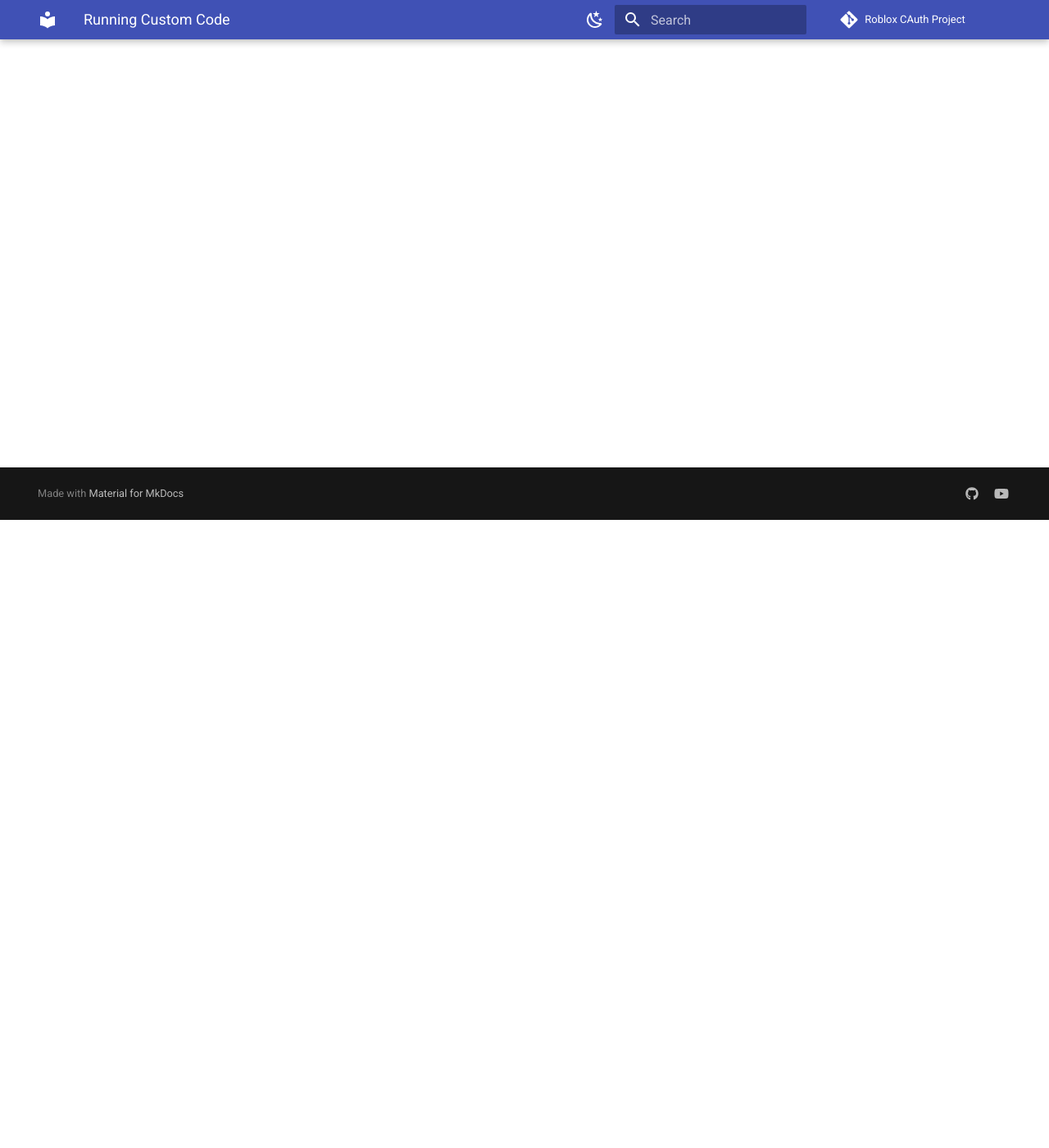
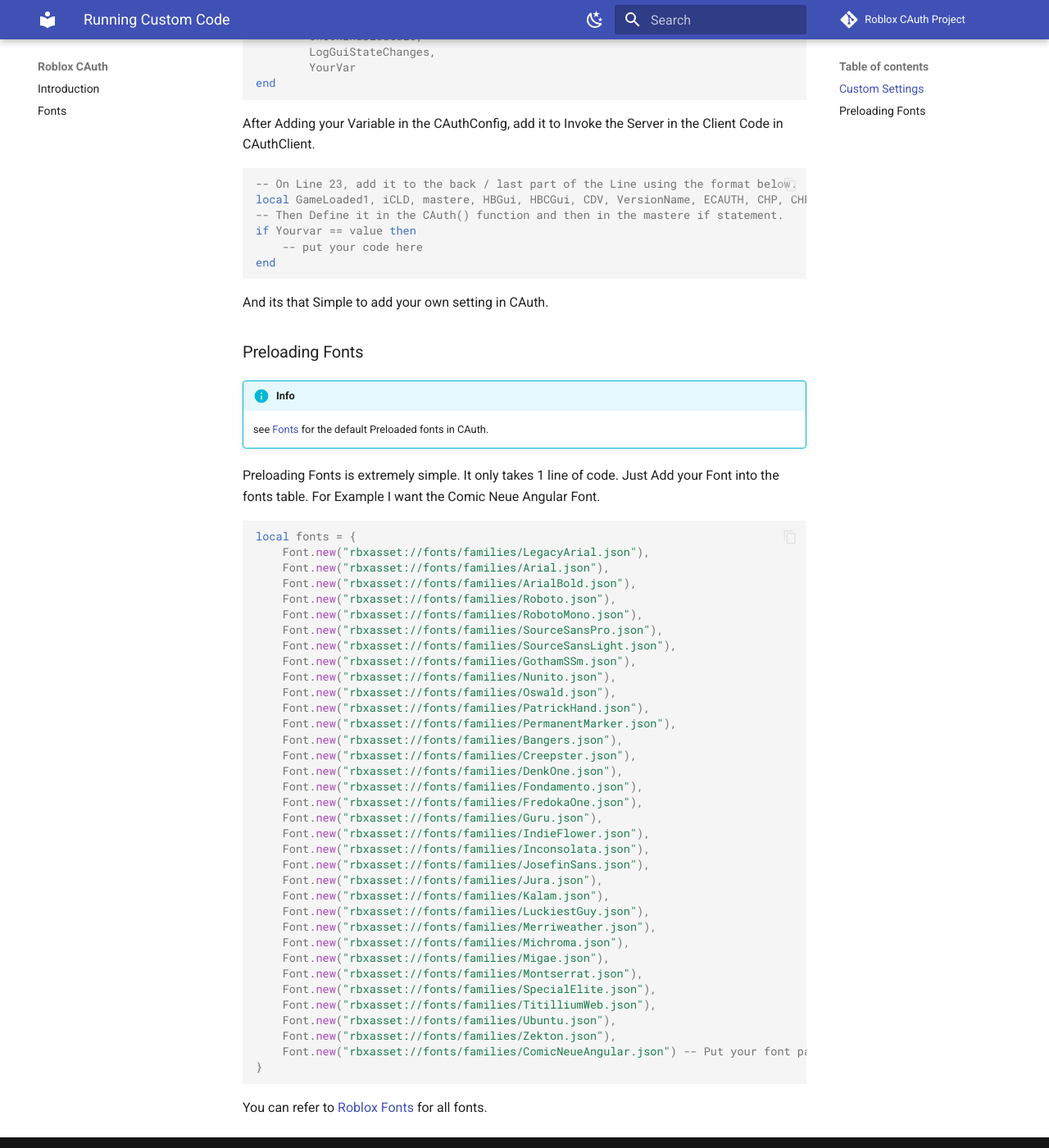
Before and after one commit to LegitCirtuitz/rblxcauth, an MkDocs documentation site: the page built from docs/customcode.md, in a window 1280 px wide and 1400 px high, scrolled down 766 px. Shown: the whole window at 82% size. Built offline with MkDocs 1.6.1 and Material for MkDocs 9.7.7, drawn with Linux system fonts in a browser that asks for light colours; comment, search, counter and statistics services are not loaded; some of the changed text lies outside the part shown.

Commit message:
Update customcode.md

````diff
--- a/docs/customcode.md
+++ b/docs/customcode.md
@@ -3,8 +3,87 @@
 !!! danger
     This Section Contains Information about Running Custom Code. DO NOT run code unless you know what you are doing.
 
-### Run Function
-You are able to make your custom ideas into CAuth. You can also run code in the Run Function Too.
+### Custom Settings
+In order to set a new custom setting, follow the steps below.
+Firstly, Add the Setting variable in CAuthConfig Located in ``ServersScriptService``.
+``` lua
+-- under settings, add your desired variable and define it.
+-- SETTINGS --
+YourVar = true/false
 
-### Usage of Variables
-This Project has a lot of usage of variables, expect to see many ``local`` variables and many ``local function`` code.
+-- Then add it to the return block of the OnServerInvoke block.
+
+GetStatusRF.OnServerInvoke = function(player)
+	return
+		GameLoad,
+		informCLData,
+		master,
+		HealthBarGui,
+		HealthbarName,
+		CheckDebugVersionGui,
+		VersionGui,
+		EnableCAUTH,
+		CauthHidePrint,
+		CauthHidePrintTime,
+		ShowGameDebug,
+		CheckEnabledGuis,
+		LogGuiStateChanges,
+        YourVar
+end
+```
+After Adding your Variable in the CAuthConfig, add it to Invoke the Server in the Client Code in CAuthClient.
+
+``` lua
+-- On Line 23, add it to the back / last part of the Line using the format below.
+local GameLoaded1, iCLD, mastere, HBGui, HBCGui, CDV, VersionName, ECAUTH, CHP, CHPT, ShowGD, CEG, LGSC, YourVar = GetStatusRF:InvokeServer()
+-- Then Define it in the CAuth() function and then in the mastere if statement.
+if Yourvar == value then
+    -- put your code here
+end
+```
+And its that Simple to add your own setting in CAuth.
+
+### Preloading Fonts
+!!! info
+    see [Fonts](fonts.md) for the default Preloaded fonts in CAuth.
+
+Preloading Fonts is extremely simple. It only takes 1 line of code.
+Just Add your Font into the fonts table. For Example I want the Comic Neue Angular Font.
+``` lua
+local fonts = {
+	Font.new("rbxasset://fonts/families/LegacyArial.json"),
+	Font.new("rbxasset://fonts/families/Arial.json"),
+	Font.new("rbxasset://fonts/families/ArialBold.json"),
+	Font.new("rbxasset://fonts/families/Roboto.json"),
+	Font.new("rbxasset://fonts/families/RobotoMono.json"),
+	Font.new("rbxasset://fonts/families/SourceSansPro.json"),
+	Font.new("rbxasset://fonts/families/SourceSansLight.json"),
+	Font.new("rbxasset://fonts/families/GothamSSm.json"),
+	Font.new("rbxasset://fonts/families/Nunito.json"),
+	Font.new("rbxasset://fonts/families/Oswald.json"),
+	Font.new("rbxasset://fonts/families/PatrickHand.json"),
+	Font.new("rbxasset://fonts/families/PermanentMarker.json"),
+	Font.new("rbxasset://fonts/families/Bangers.json"),
+	Font.new("rbxasset://fonts/families/Creepster.json"),
+	Font.new("rbxasset://fonts/families/DenkOne.json"),
+	Font.new("rbxasset://fonts/families/Fondamento.json"),
+	Font.new("rbxasset://fonts/families/FredokaOne.json"),
+	Font.new("rbxasset://fonts/families/Guru.json"),
+	Font.new("rbxasset://fonts/families/IndieFlower.json"),
+	Font.new("rbxasset://fonts/families/Inconsolata.json"),
+	Font.new("rbxasset://fonts/families/JosefinSans.json"),
+	Font.new("rbxasset://fonts/families/Jura.json"),
+	Font.new("rbxasset://fonts/families/Kalam.json"),
+	Font.new("rbxasset://fonts/families/LuckiestGuy.json"),
+	Font.new("rbxasset://fonts/families/Merriweather.json"),
+	Font.new("rbxasset://fonts/families/Michroma.json"),
+	Font.new("rbxasset://fonts/families/Migae.json"),
+	Font.new("rbxasset://fonts/families/Montserrat.json"),
+	Font.new("rbxasset://fonts/families/SpecialElite.json"),
+	Font.new("rbxasset://fonts/families/TitilliumWeb.json"),
+	Font.new("rbxasset://fonts/families/Ubuntu.json"),
+	Font.new("rbxasset://fonts/families/Zekton.json"),
+    Font.new("rbxasset://fonts/families/ComicNeueAngular.json") -- Put your font path as a rbxasset file.
+}
+```
+You can refer to [Roblox Fonts](https://create.roblox.com/docs/reference/engine/datatypes/Font) for all fonts.
````
